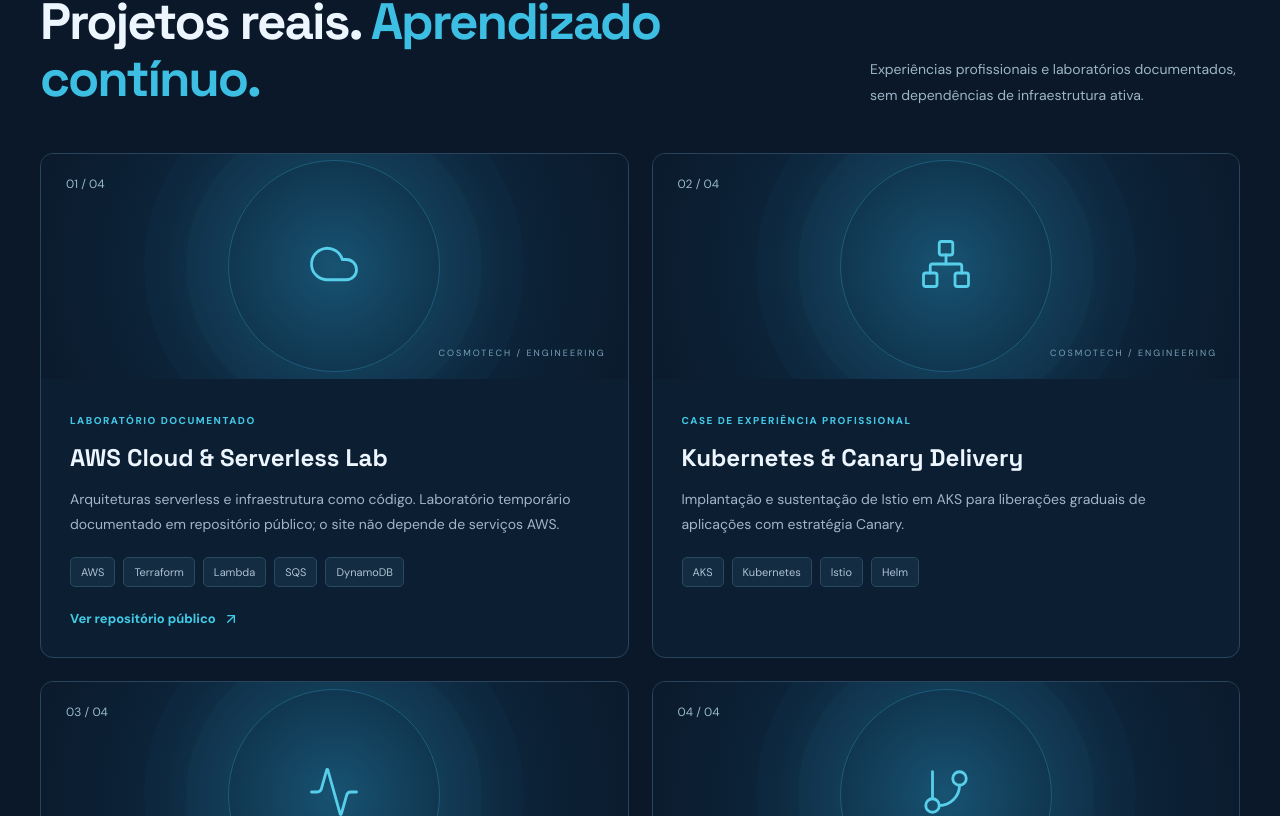
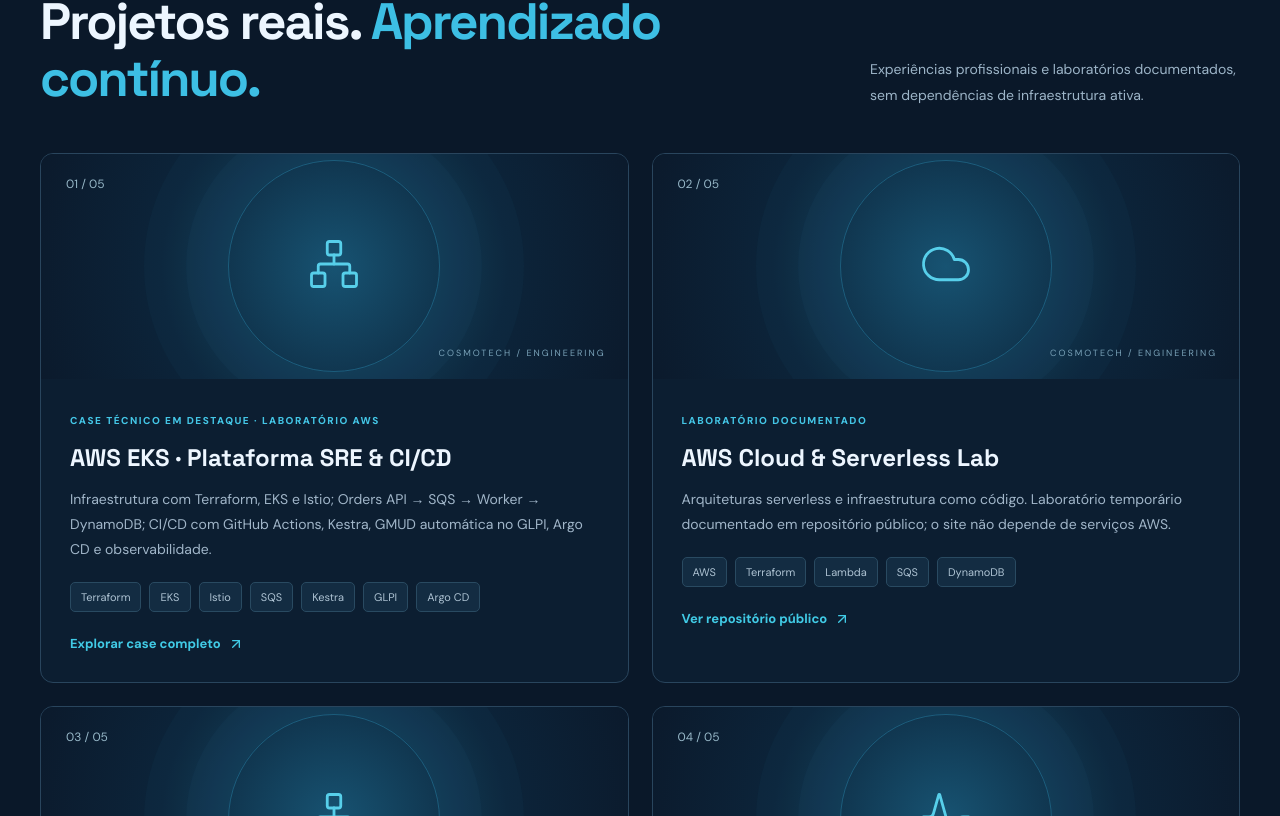
Before and after one commit to rlcosmo/cosmotech-website, a React (Vite) app: page / in a window 1280 px wide. Shown: the part 1764-2580 px from the top of the page. Built offline with nearby package versions, Linux system fonts and the light colour scheme.

Commit message:
feat(site): feature AWS EKS SRE case in portfolio

```diff
--- a/src/main.tsx
+++ b/src/main.tsx
@@ -12,6 +12,7 @@ const services=[
   {icon:Cpu,title:'Intelligent Automation',desc:'GitOps, CI/CD e automação orientada a processos e inteligência artificial.'}
 ];
 const projects=[
+  {name:'AWS EKS · Plataforma SRE & CI/CD',type:'CASE TÉCNICO EM DESTAQUE · LABORATÓRIO AWS',desc:'Infraestrutura com Terraform, EKS e Istio; Orders API → SQS → Worker → DynamoDB; CI/CD com GitHub Actions, Kestra, GMUD automática no GLPI, Argo CD e observabilidade.',stack:['Terraform','EKS','Istio','SQS','Kestra','GLPI','Argo CD'],link:'/cases/aws-eks-sre/',icon:Network},
   {name:'AWS Cloud & Serverless Lab',type:'LABORATÓRIO DOCUMENTADO',desc:'Arquiteturas serverless e infraestrutura como código. Laboratório temporário documentado em repositório público; o site não depende de serviços AWS.',stack:['AWS','Terraform','Lambda','SQS','DynamoDB'],link:'https://github.com/rlcosmo/aws-serverless-lab',icon:Cloud},
   {name:'Kubernetes & Canary Delivery',type:'CASE DE EXPERIÊNCIA PROFISSIONAL',desc:'Implantação e sustentação de Istio em AKS para liberações graduais de aplicações com estratégia Canary.',stack:['AKS','Kubernetes','Istio','Helm'],icon:Network},
   {name:'Observabilidade & SRE',type:'CASE DE EXPERIÊNCIA PROFISSIONAL',desc:'Dashboards, alertas, monitoramento e investigação de incidentes em ambientes de missão crítica.',stack:['Grafana','Zabbix','Prometheus','Dynatrace'],icon:Activity},
@@ -47,7 +48,7 @@ function App(){
    </section>
    <div className="techbar"><div className="wrap techbar-inner"><span>TECNOLOGIAS & PRÁTICAS</span><b>AWS</b><b>AZURE</b><b>KUBERNETES</b><b>OPENSHIFT</b><b>TERRAFORM</b><b>ISTIO</b></div></div>
    <section className="section wrap" id="especialidades"><div className="section-heading"><div><span className="kicker">01 / ESPECIALIDADES</span><h2>Engenharia para <em>o que importa.</em></h2></div><p>Da arquitetura à operação, com práticas que tornam plataformas resilientes, observáveis e sustentáveis.</p></div><div className="services">{services.map((s,i)=><article className="service" key={s.title}><div className="service-top"><span>0{i+1}</span><s.icon size={27}/></div><h3>{s.title}</h3><p>{s.desc}</p><ArrowUpRight className="service-arrow" size={20}/></article>)}</div></section>
-   <section className="section project-section" id="projetos"><div className="wrap"><div className="section-heading"><div><span className="kicker">02 / PORTFÓLIO</span><h2>Projetos reais. <em>Aprendizado contínuo.</em></h2></div><p>Experiências profissionais e laboratórios documentados, sem dependências de infraestrutura ativa.</p></div><div className="projects">{projects.map((p,i)=><article className="project" key={p.name}><div className="project-illustration"><span className="project-index">0{i+1} / 04</span><div className="project-icon"><p.icon size={54} strokeWidth={1.25}/></div><small>COSMOTECH / ENGINEERING</small></div><div className="project-content"><span className="project-type">{p.type}</span><h3>{p.name}</h3><p>{p.desc}</p><div className="chips">{p.stack.map(t=><span key={t}>{t}</span>)}</div>{p.link&&<a className="text-link" target="_blank" rel="noopener noreferrer" href={p.link}>Ver repositório público <ArrowUpRight size={16}/></a>}</div></article>)}</div></div></section>
+   <section className="section project-section" id="projetos"><div className="wrap"><div className="section-heading"><div><span className="kicker">02 / PORTFÓLIO</span><h2>Projetos reais. <em>Aprendizado contínuo.</em></h2></div><p>Experiências profissionais e laboratórios documentados, sem dependências de infraestrutura ativa.</p></div><div className="projects">{projects.map((p,i)=><article className="project" key={p.name}><div className="project-illustration"><span className="project-index">0{i+1} / 05</span><div className="project-icon"><p.icon size={54} strokeWidth={1.25}/></div><small>COSMOTECH / ENGINEERING</small></div><div className="project-content"><span className="project-type">{p.type}</span><h3>{p.name}</h3><p>{p.desc}</p><div className="chips">{p.stack.map(t=><span key={t}>{t}</span>)}</div>{p.link&&<a className="text-link" target="_blank" rel="noopener noreferrer" href={p.link}>{p.link.startsWith('/')?'Explorar case completo':'Ver repositório público'} <ArrowUpRight size={16}/></a>}</div></article>)}</div></div></section>
    <section className="section wrap" id="sobre"><div className="about-panel"><div className="avatar-illustration"><span>RC</span></div><div><span className="kicker">03 / QUEM ESTÁ POR TRÁS</span><h2>Experiência que <em>vira engenharia.</em></h2><p>Sou <strong>Rafael Linhares Cosmo</strong>, SRE Senior e Cloud Engineer, com mais de 16 anos de experiência em infraestrutura e tecnologia. Minha trajetória reúne ambientes críticos, Kubernetes, automação e observabilidade.</p><p>A CosmoTech Solutions é uma marca para compartilhar conhecimento, documentar projetos e explorar soluções em engenharia de plataformas, com possibilidade de consultoria no futuro.</p><div className="social"><a href={linkedin} target="_blank" rel="noopener noreferrer"><Linkedin size={18}/> LinkedIn <ArrowUpRight size={15}/></a><a href={github} target="_blank" rel="noopener noreferrer"><Github size={18}/> GitHub <ArrowUpRight size={15}/></a></div></div></div></section>
    <section className="section wrap" id="credenciais"><div className="section-heading"><div><span className="kicker">04 / FORMAÇÃO CONTÍNUA</span><h2>Conhecimento em <em>evolução constante.</em></h2></div><p>Certificações e treinamentos em cloud, automação, inteligência artificial e plataformas.</p></div><div className="credentials"><article><span>RED HAT</span><h3>OpenShift & Automation</h3><p>DO316 · DO336 · DO432 · AI267 · AD141</p></article><article><span>ORACLE</span><h3>AI Foundations</h3><p>Treinamento e certificação em fundamentos de IA</p></article><article><span>AWS</span><h3>Solutions Architect – Associate</h3><p>Certificação obtida anteriormente; verificar validade atual antes de apresentá-la como ativa.</p></article></div></section>
    <section className="contact" id="contato"><div className="wrap contact-content"><span className="kicker">05 / CONTATO</span><h2>Vamos construir <em>algo relevante?</em></h2><p>Conecte-se para falar sobre Cloud, SRE, DevOps, engenharia de plataformas e oportunidades de colaboração.</p><div className="actions"><a className="btn primary" href={linkedin} target="_blank" rel="noopener noreferrer">Conversar no LinkedIn <ArrowUpRight size={18}/></a><a className="btn outline" href={github} target="_blank" rel="noopener noreferrer"><Github size={18}/> Ver GitHub</a></div></div></section>
```
